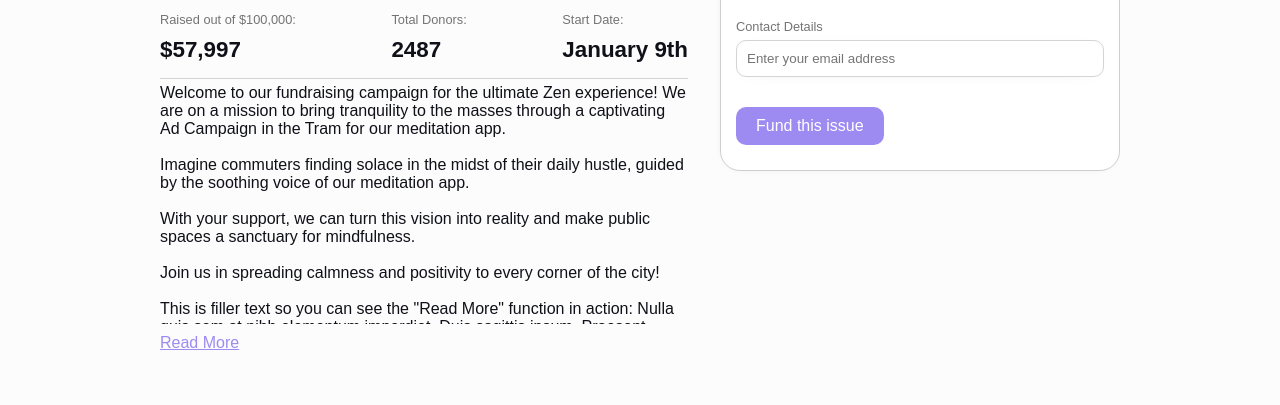
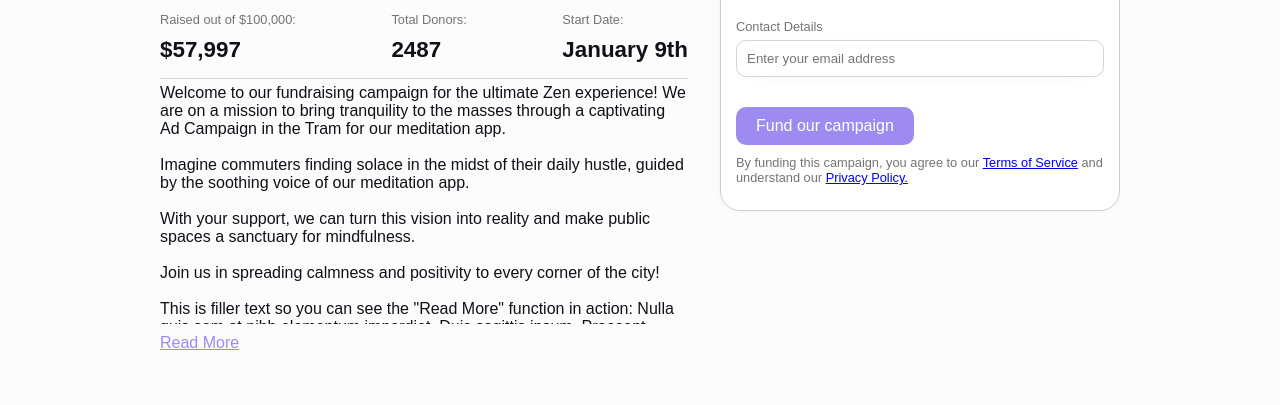
Before and after one commit to EndritDev/medito-fundraising, a plain HTML site: page index.html in a window 1280 px wide. Shown: the part 320-725 px from the top of the page. Drawn offline with Linux system fonts and the light colour scheme; a web font is replaced by a local one.

Commit message:
Update index.html

```diff
--- a/index.html
+++ b/index.html
@@ -109,12 +109,13 @@
                                 <!-- This section will be initially hidden and displayed on button click -->
                                 <p class="text">STRIPE CHECKOUT</p>
                             </div>
-                            <!--BUTTON THAT OPENS UP SHOPIFY CHECKOUT-->
+                            <!--BUTTON THAT OPENS UP STRIPE CHECKOUT-->
                             <div class="form-button">
                                 <button class="donation-button text" id="fundButton">
-                                    Fund this issue
+                                    Fund our campaign
                                 </button>
                             </div>
+                            <p class="info-small text">By funding this campaign, you agree to our <a href="https://meditofoundation.org/terms-of-service">Terms of Service</a> and understand our <a href="https://meditofoundation.org/privacy">Privacy Policy.</a></p>
                         </form>
                     </div>
                 </div>
@@ -264,7 +265,7 @@
                             Got any more questions?
                         </label>
                         <div class="accordion-item-desc">
-                            <form action="action_page.php">
+                            <form action="./action_page.php">
                                 <div class="faqContainer">
                                     <div class="name" style="display: flex; flex-direction:column">
                                         <label for="fname">First Name</label>
```
